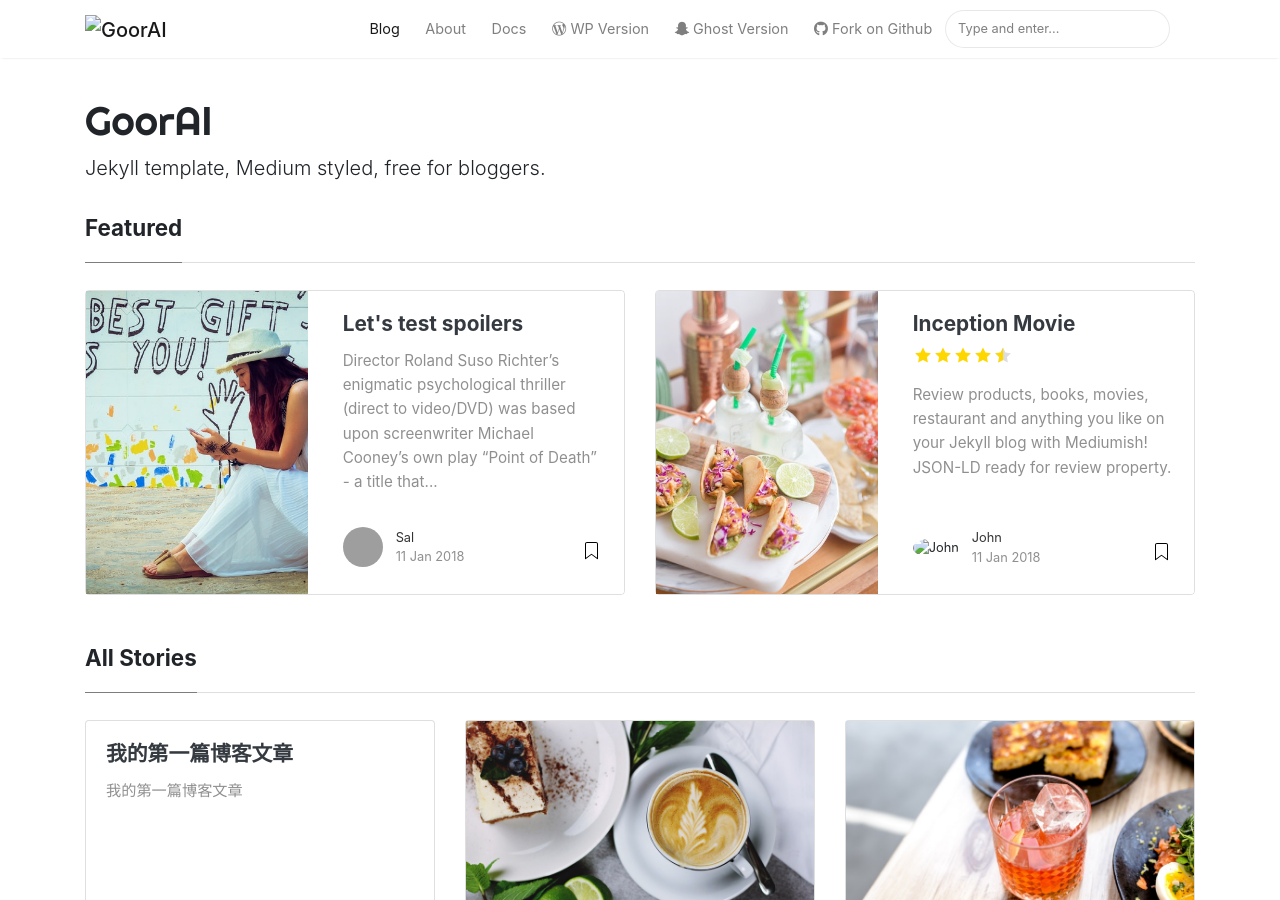
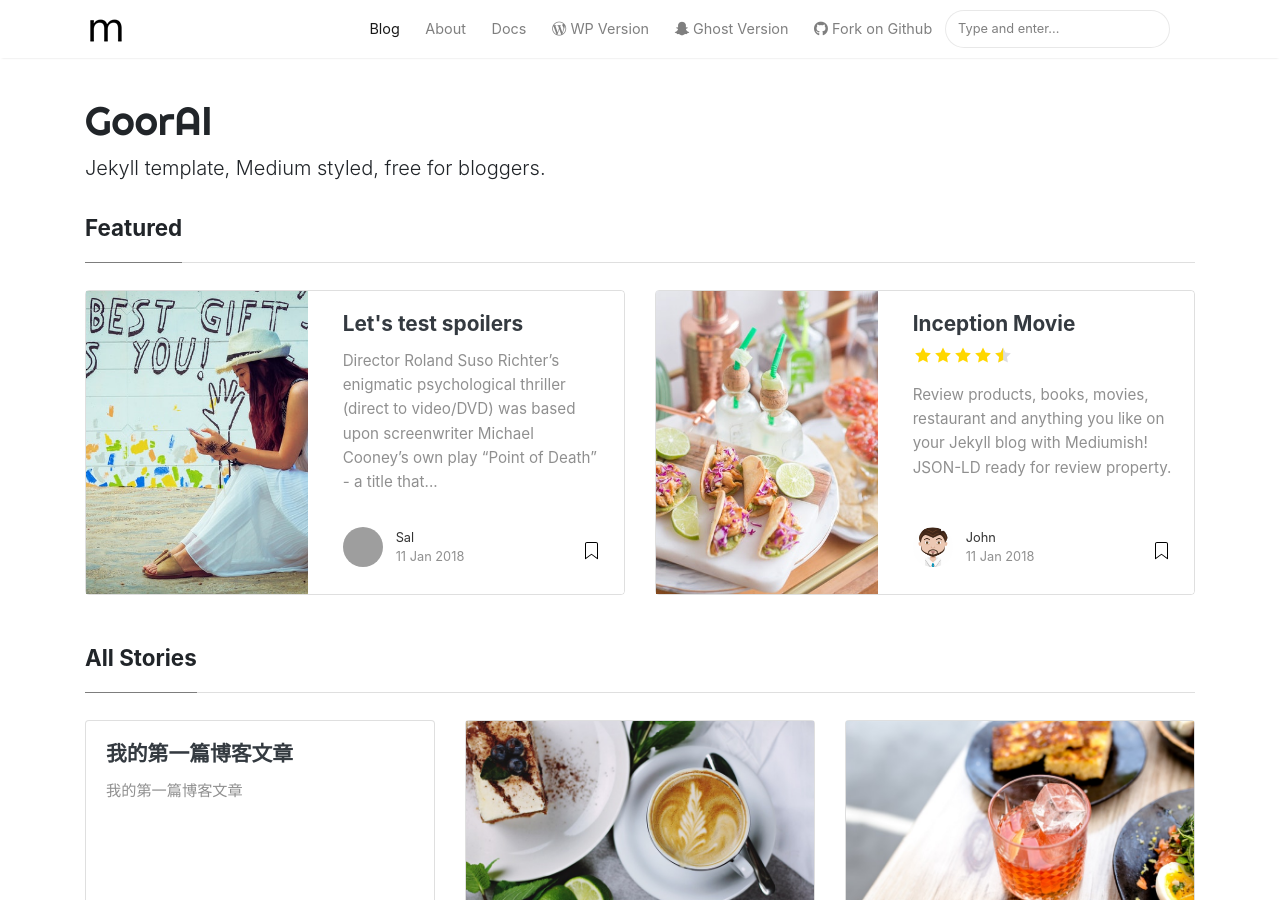
Before and after one commit to lelandlib/goorai, a Jekyll site: the page built from index.html, in a window 1280 px wide and 900 px high. Built offline with Jekyll 4.4.1, drawn with Linux system fonts in a browser that asks for light colours; nearby versions of some CDN libraries; the list of posts is cut into pages by our own code; grey boxes are pictures that could not be loaded.

Commit message:
update site path correction

```diff
--- a/_config.yml
+++ b/_config.yml
@@ -2,8 +2,8 @@
 name: "GoorAI"
 title: "GoorAI"
 description: "Jekyll template, Medium styled, free for bloggers."
-logo: '{{ site.baseurl }}/assets/images/logo.png'
-favicon: '{{ site.baseurl }}/assets/images/logo.png'
+logo: 'assets/images/logo.png'
+favicon: 'assets/images/logo.png'
 baseurl: ""
 google_analytics: 'UA-46278016-1'
 disqus: 'demowebsite'
@@ -24,7 +24,7 @@ authors:
   john:
     name: John
     display_name: John
-    avatar: '{{ site.baseurl }}/assets/images/avatar.png'
+    avatar: 'assets/images/avatar.png'
     gravatar: b1cc14991db7a456fcd761680bbc8f81
     email: wowthemesnet@gmail.com
     web: https://www.wowthemes.net
```
